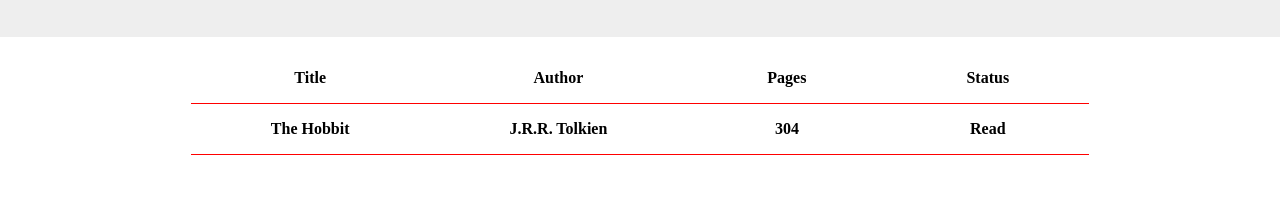
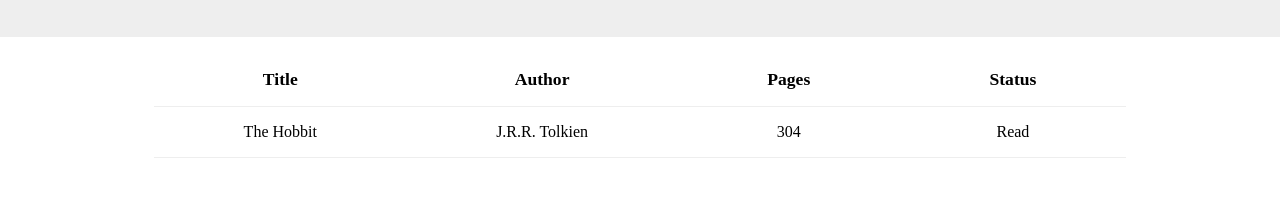
Before and after one commit to Carson77V/library-odin-project, a plain HTML site: page index.html in a window 1280 px wide. Shown: the part 123-320 px from the top of the page. Drawn offline with Linux system fonts and the light colour scheme.

Commit message:
Style table to look clean and fix bug
Bug fixed: table data was wrapped in <th></th> instead of <td>

```diff
--- a/index.html
+++ b/index.html
@@ -25,10 +25,10 @@
     </thead>
     <tbody>
       <tr>
-        <th>The Hobbit</th>
-        <th>J.R.R. Tolkien</th>
-        <th>304</th>
-        <th>Read</th>
+        <td>The Hobbit</td>
+        <td>J.R.R. Tolkien</td>
+        <td>304</td>
+        <td>Read</td>
       </tr>
     </tbody>
   </table>
--- a/styles.css
+++ b/styles.css
@@ -31,9 +31,16 @@ table {
 }
 
 tr {
-    border-bottom: 1px solid red;
+    border-bottom: 1px solid #eeeeee;
+}
+
+th, td {
+    padding: 1rem clamp(5px, 7vw, 7rem);
+    font-weight: 500;
+    text-align: center;
 }
 
 th {
-    padding: 1rem 5rem;
+    font-size: 1.1rem;
+    font-weight: bold;
 }
```
